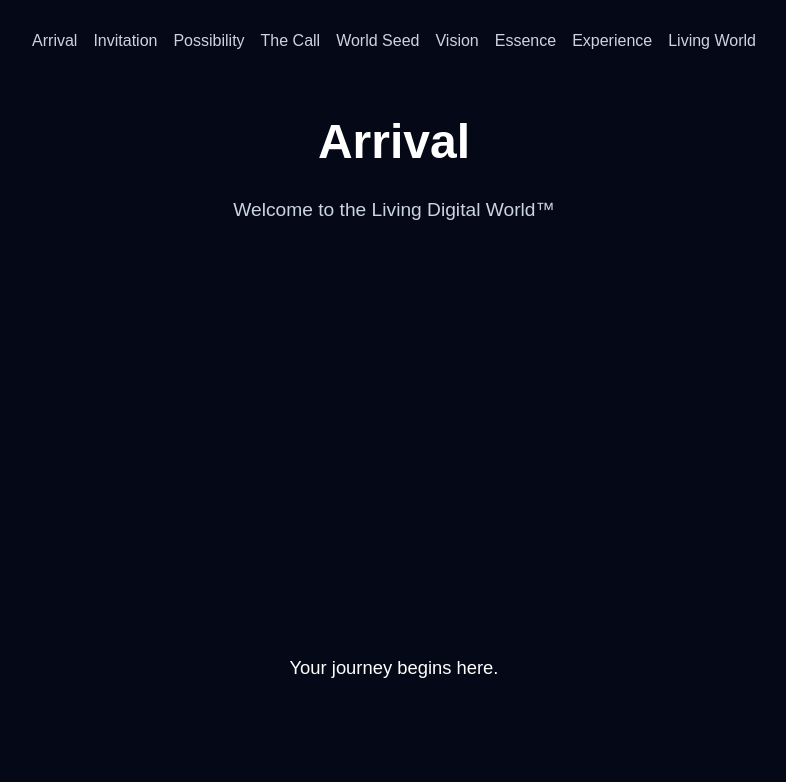
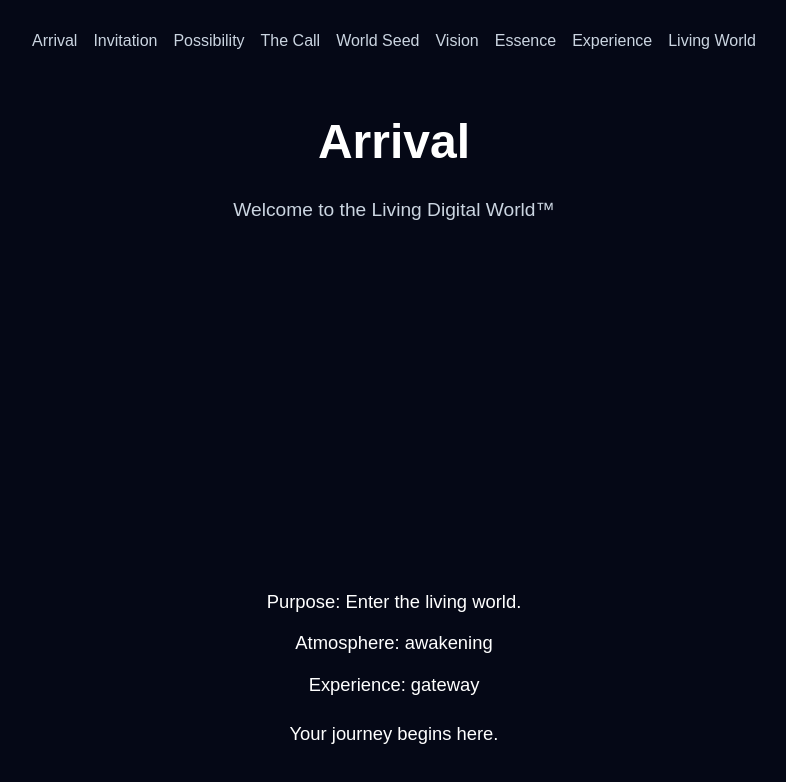
Before and after one commit to mysticanaturae/blinkita-living-digital-world, a React (Vite) app: page / in a window 1280 px wide. Shown: the top 782 px of the page, without its empty margins (246-1032 px from the left). Built offline with nearby package versions, Linux system fonts and the light colour scheme.

Commit message:
Add portal validation system

```diff
--- /dev/null
+++ b/src/components/experience/PortalIdentity.jsx
@@ -0,0 +1,23 @@
+export default function PortalIdentity({
+    purpose,
+    atmosphere,
+    experience,
+}) {
+    return (
+        <section className="portal-identity">
+
+            <p>
+                Purpose: {purpose}
+            </p>
+
+            <p>
+                Atmosphere: {atmosphere}
+            </p>
+
+            <p>
+                Experience: {experience}
+            </p>
+
+        </section>
+    );
+}
--- a/src/core/data/portals.js
+++ b/src/core/data/portals.js
@@ -3,10 +3,20 @@ export const portals = [
     {
     id: "arrival",
     type: "portal",
+
     title: "Arrival",
+
     subtitle: "Welcome to the Living Digital World™",
+
     path: "/",
+
     order: 1,
+
+    purpose: "Enter the living world.",
+
+    atmosphere: "awakening",
+
+    experience: "gateway",
 },
 
     {
--- /dev/null
+++ b/src/core/utils/validatePortal.js
@@ -0,0 +1,21 @@
+export function validatePortal(portal) {
+
+    const requiredFields = [
+        "id",
+        "title",
+        "subtitle",
+        "path",
+        "order",
+    ];
+
+
+    const missingFields = requiredFields.filter(
+        field => !portal[field]
+    );
+
+
+    return {
+        valid: missingFields.length === 0,
+        missingFields,
+    };
+}
--- a/src/pages/ArrivalPage.jsx
+++ b/src/pages/ArrivalPage.jsx
@@ -1,5 +1,9 @@
 import PortalShell from "../layouts/PortalShell";
+import PortalIdentity from "../components/experience/PortalIdentity";
+
 import { portals } from "../core/data/portals";
+import { validatePortal } from "../core/utils/validatePortal";
+
 
 export default function ArrivalPage() {
 
@@ -7,14 +11,29 @@ export default function ArrivalPage() {
         item => item.id === "arrival"
     );
 
+    const validation = validatePortal(portal);
+
+console.log(
+    "Portal validation:",
+    validation
+);
+
     return (
         <PortalShell
             title={portal.title}
             subtitle={portal.subtitle}
         >
+
+            <PortalIdentity
+                purpose={portal.purpose}
+                atmosphere={portal.atmosphere}
+                experience={portal.experience}
+            />
+
             <p>
                 Your journey begins here.
             </p>
+
         </PortalShell>
     );
 }
```
Also changed, not shown: src/core/schemas/PortalSchema.js (added, +28 -0 lines). Lines whose indentation alone changed are shown as unchanged.
